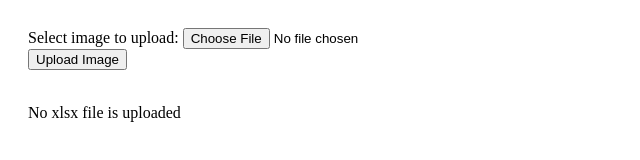
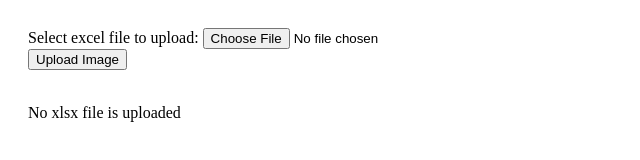
Before and after one commit to kavitharajasekaran1/excel_to_pdf, a website: page public/index.html in a window 1280 px wide. Shown: the full height of the page, 0-640 px from the left. Drawn offline with nearby package versions, Linux system fonts and the light colour scheme; files that its build step writes are made by us from their sources.

Commit message:
lable is changed

```diff
--- a/public/index.html
+++ b/public/index.html
@@ -18,7 +18,7 @@
 
 
   <form action="/upload" method="POST" enctype="multipart/form-data">
-    Select image to upload:
+    Select excel file to upload:
     <input type="file" name="file" id="fileToUpload" accept=".xls,.xlsx">
     <br/>
     <input type="submit" value="Upload Image" name="submit">
```
